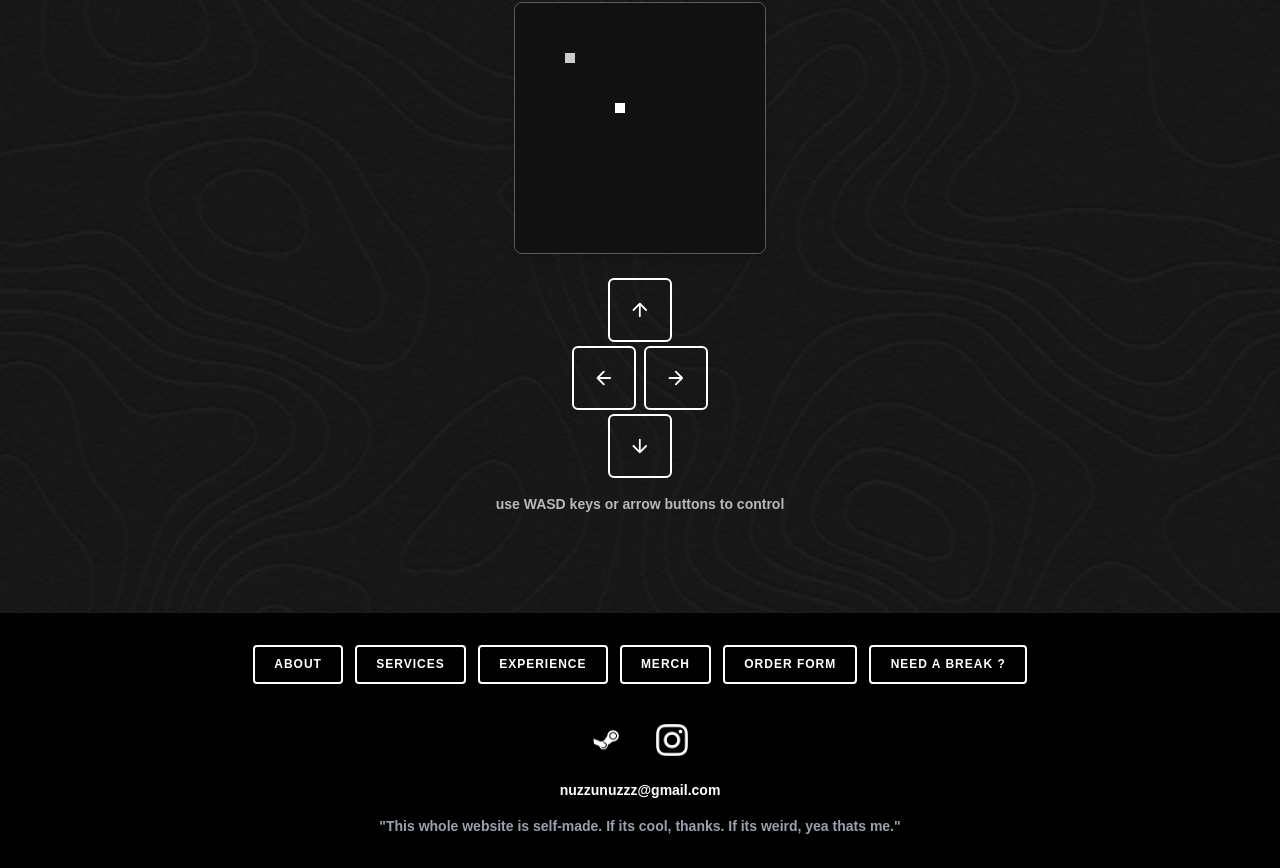
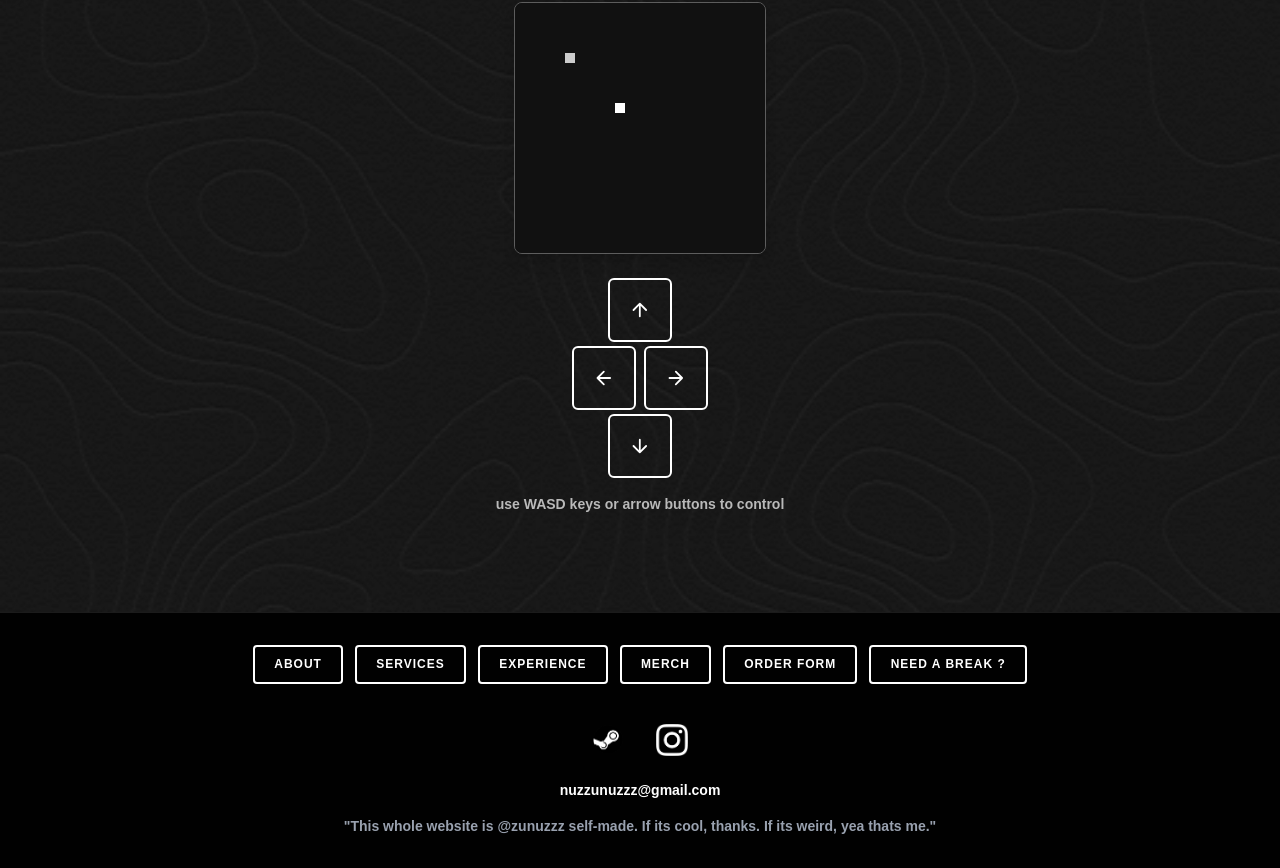
Before and after one commit to zunuzzznuz/nuzstreetlab, a Next.js app: page / in a window 1280 px wide. Shown: the part 4974-5842 px from the top of the page. Built offline with nearby package versions, Linux system fonts and the light colour scheme.

Commit message:
nuzkomatkamit

```diff
--- a/src/app/page.tsx
+++ b/src/app/page.tsx
@@ -652,7 +652,7 @@ nuzzunuzzz@gmail.com
   whileInView={{ opacity: 1 }}
   transition={{ duration: 0.4, delay: 0.4 }}
 >
-&quot;This whole website is self-made. If its cool, thanks. If its weird, yea thats me.&quot;
+&quot;This whole website is @zunuzzz self-made. If its cool, thanks. If its weird, yea thats me.&quot;
 </motion.p>
         </div>
       </div>
```
